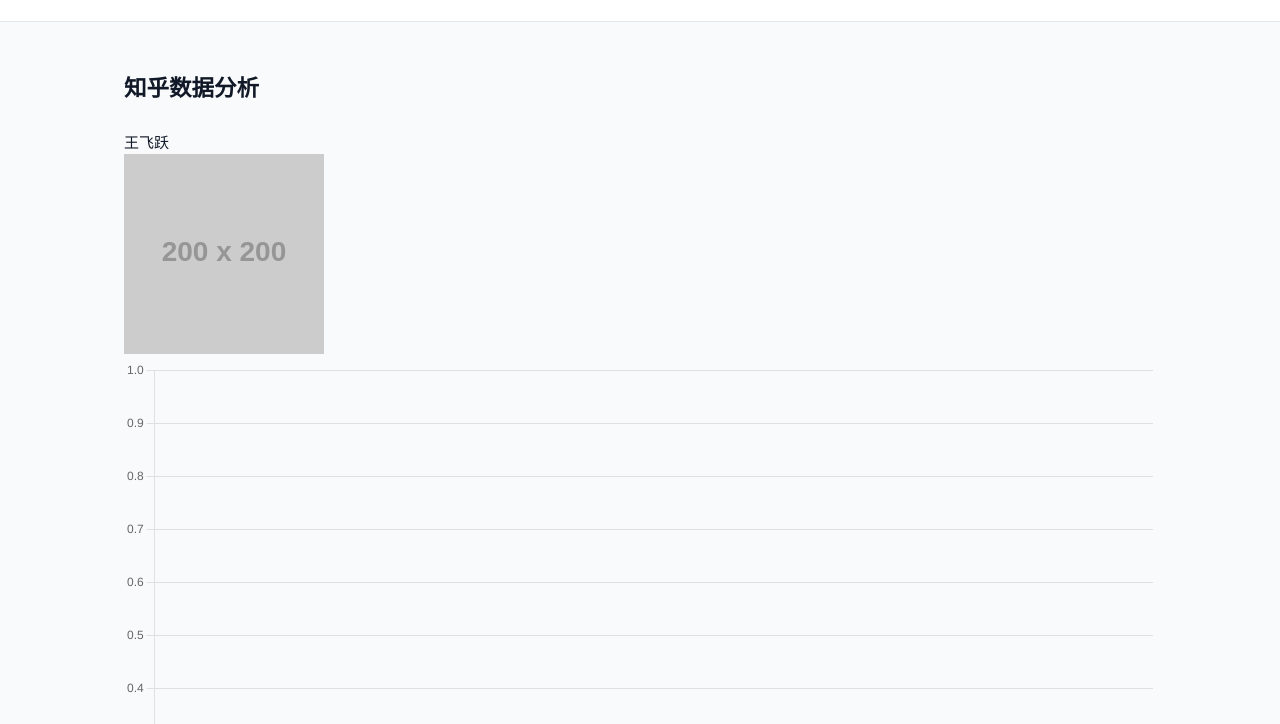
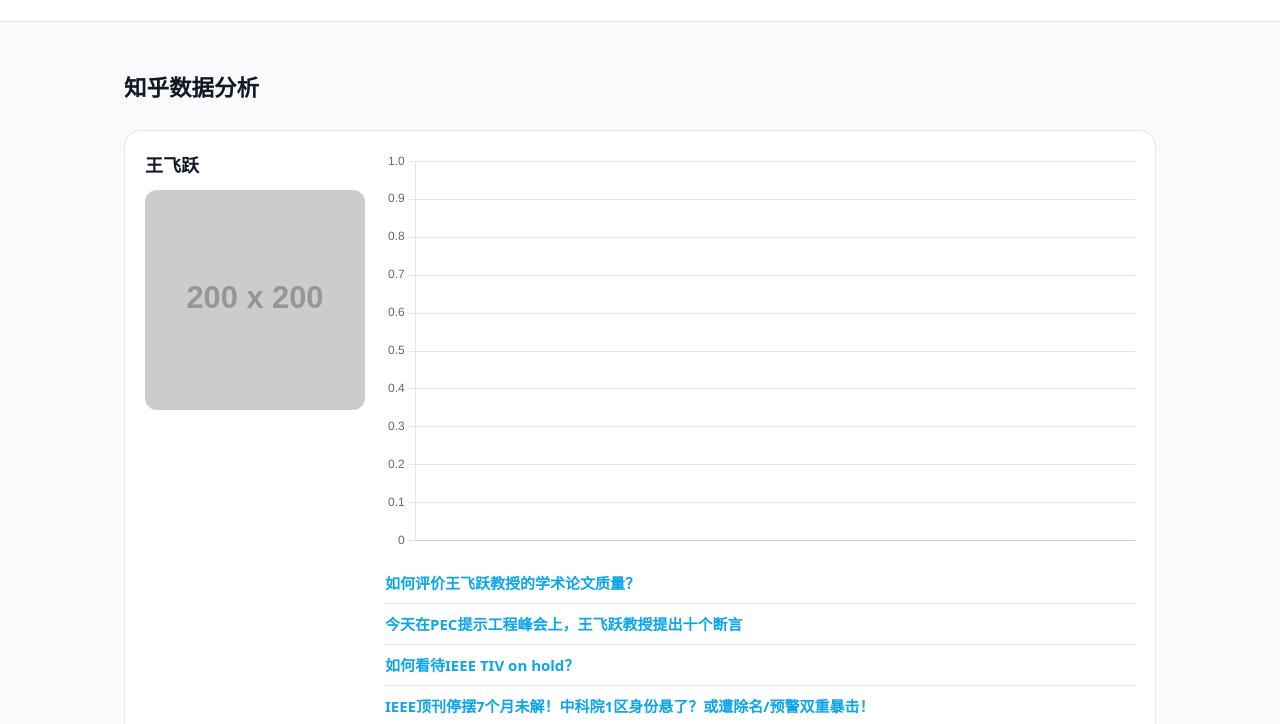
Before and after one commit to fengm569-design/socialradarweb, a plain HTML site: page Html/data.html in a window 1280 px wide. Shown: the part 71-795 px from the top of the page. Drawn offline with nearby package versions, Linux system fonts and the light colour scheme; placeholder pictures from the web are drawn by us.

Commit message:
Update data.css

```diff
--- a/CSS/data.css
+++ b/CSS/data.css
@@ -118,3 +118,152 @@ header{
 [data-theme="dark"] header{
   background:rgba(11,18,32,.7)
 }
+:root{
+  --bg:#f9fafb;
+  --panel:#ffffff;
+  --muted:#4b5563;
+  --text:#111827;
+  --accent:#0ea5e9;
+  --border:#e5e7eb;
+}
+
+*{box-sizing:border-box}
+
+html,body{
+  margin:0;
+  padding:0;
+  background:var(--bg);
+  color:var(--text);
+  font:15px/1.6 system-ui,sans-serif
+}
+
+.container{max-width:1080px;margin:0 auto;padding:24px}
+
+header{
+  position:sticky;
+  top:0;
+  background:rgba(255,255,255,.9);
+  backdrop-filter:blur(10px);
+  border-bottom:1px solid var(--border);
+}
+
+.nav{display:flex;justify-content:space-between;align-items:center}
+.brand{font-weight:800}
+.menu{display:flex;gap:14px}
+.menu a{padding:10px 12px;border-radius:10px;color:var(--text);text-decoration:none}
+.menu a.active{background:var(--accent);color:#fff}
+
+.muted{color:var(--muted)}
+
+.btn.secondary{
+  background:transparent;
+  border:1px solid var(--border);
+  padding:6px 10px;
+  border-radius:10px;
+}
+
+/* ===== 人物模块 ===== */
+
+.person-card{
+  display:grid;
+  grid-template-columns:220px 1fr;
+  gap:20px;
+  background:var(--panel);
+  border:1px solid var(--border);
+  border-radius:16px;
+  padding:20px;
+  margin-bottom:24px;
+}
+
+.person-name{
+  font-size:18px;
+  font-weight:800;
+}
+
+.person-org{
+  font-size:13px;
+  color:var(--muted);
+  margin-bottom:10px;
+}
+
+.person-avatar{
+  width:100%;
+  border-radius:12px;
+}
+
+.post-list{margin-top:12px}
+
+.post-item{
+  padding:8px 0;
+  border-bottom:1px solid var(--border);
+}
+
+.post-item a{
+  font-weight:700;
+  color:var(--accent);
+  text-decoration:none;
+}
+
+.post-meta{
+  font-size:12px;
+  color:var(--muted);
+}
+
+/* ===== 深色模式 ===== */
+
+[data-theme="dark"]{
+  --bg:#0b1220;
+  --panel:#0b1530;
+  --muted:#93a3b8;
+  --text:#e6eef8;
+  --accent:#38bdf8;
+  --border:#1e293b;
+}
+
+[data-theme="dark"] header{
+  background:rgba(11,18,32,.7)
+}
+.person-card{
+  display:grid;
+  grid-template-columns:220px 1fr;
+  gap:20px;
+  background:var(--panel);
+  border:1px solid var(--border);
+  border-radius:16px;
+  padding:20px;
+  margin-bottom:24px;
+}
+
+.person-name{
+  font-size:18px;
+  font-weight:800;
+}
+
+.person-org{
+  font-size:13px;
+  color:var(--muted);
+  margin-bottom:10px;
+}
+
+.person-avatar{
+  width:100%;
+  border-radius:12px;
+}
+
+.post-list{margin-top:12px}
+
+.post-item{
+  padding:8px 0;
+  border-bottom:1px solid var(--border);
+}
+
+.post-item a{
+  font-weight:700;
+  color:var(--accent);
+  text-decoration:none;
+}
+
+.post-meta{
+  font-size:12px;
+  color:var(--muted);
+}
```
